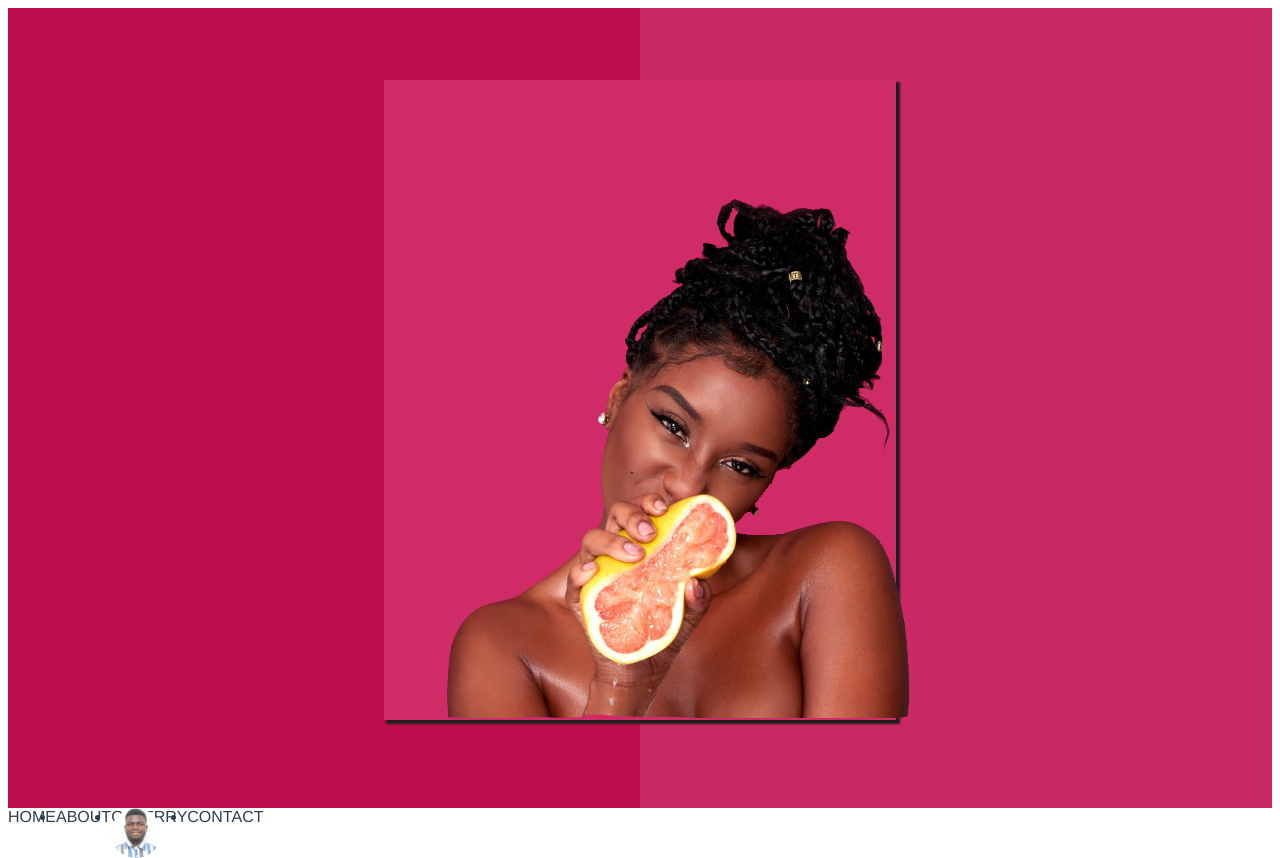
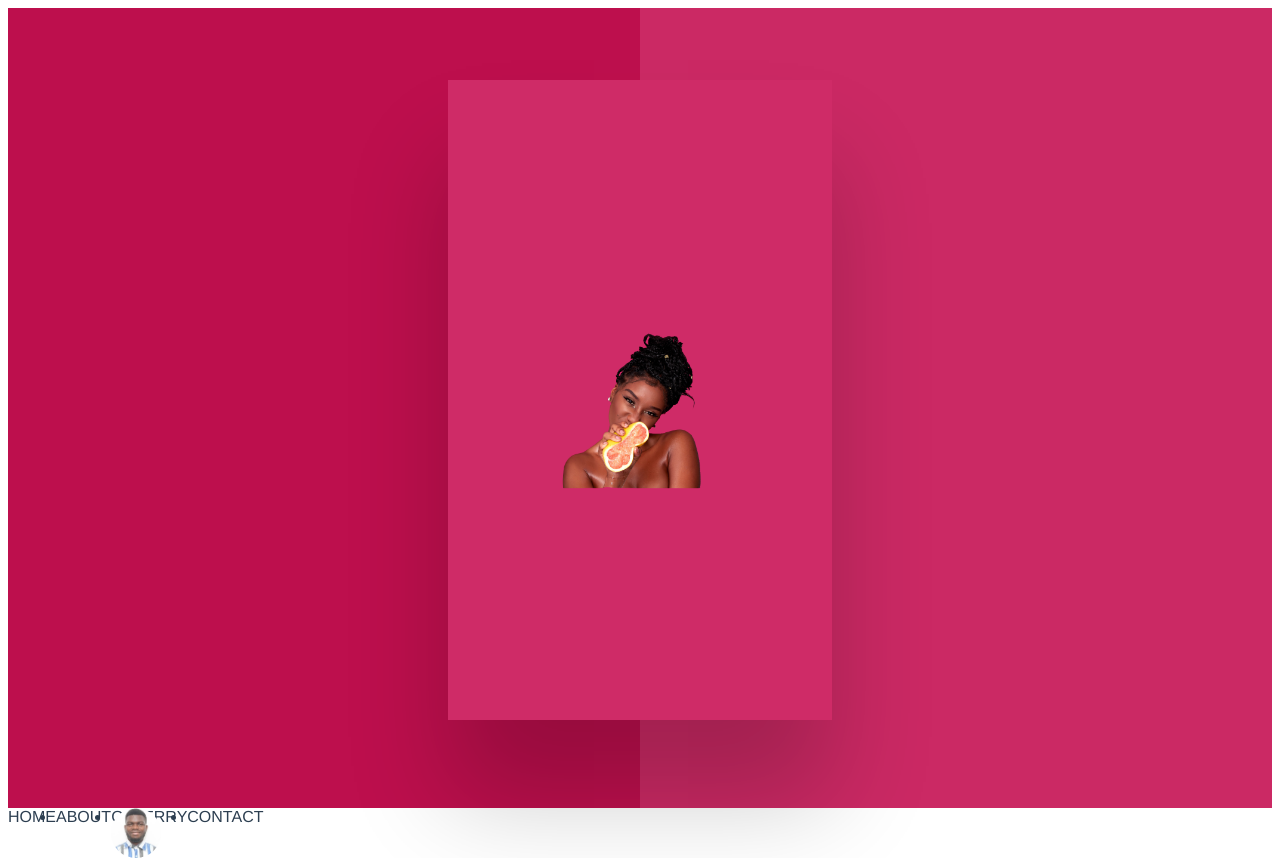
Before and after one commit to Oluwatosin123/Aquila-Aveion-, a Vue app in the folder aquila-aveion/: page / in a window 1280 px wide. Built offline with nearby package versions, Linux system fonts and the light colour scheme.

Commit message:
added image

```diff
--- a/aquila-aveion/src/views/Home.vue
+++ b/aquila-aveion/src/views/Home.vue
@@ -5,9 +5,7 @@
       <div class="right-side"></div>
     </div>
     <div class="img-area">
-      <div>
-        <img class="image" src="../assets/lady1.png" alt="main-img" />
-      </div>
+      <img class="image" src="../assets/lady1.png" alt="main-img" />
     </div>
     <div>
       <ul class="list-area">
@@ -66,20 +64,24 @@ export default {
 }
 
 .img-area {
-  width: 40%;
+  width: 30%;
   height: 80%;
   background-color: #cf2b67;
   position: absolute;
   left: 50%;
   top: 50%;
   transform: translate(-50%, -50%);
-  box-shadow: 3px 3px 2px 1px #1f1e1e;
+  box-shadow: 0 5rem 6rem rgba(0, 0, 0, 0.2);
 }
 
 .image {
-  /* height: 100px;
-  width: 20%; */
-  /* object-fit: contain; */
+  height: 50%;
+  width: 50%;
+  object-fit: contain;
+  position: absolute;
+  top: 50%;
+  left: 50%;
+  transform: translate(-50%, -50%);
 }
 .list-area {
   display: flex;
```
